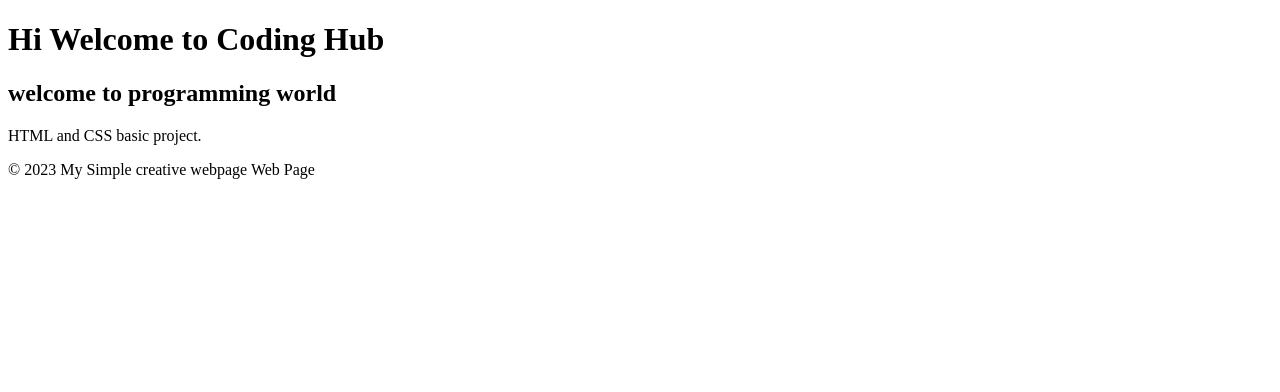
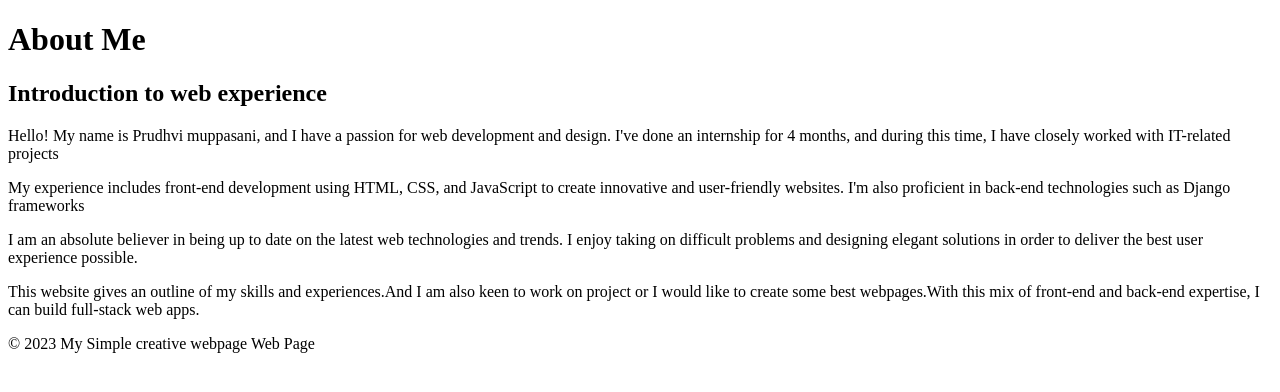
Before and after one commit to PrudhviMuppasani/PrudhviMuppasani.github.io, a plain HTML site: page index.html in a window 1280 px wide. Drawn offline with Linux system fonts and the light colour scheme.

Commit message:
index.html

```diff
--- a/index.html
+++ b/index.html
@@ -3,19 +3,31 @@
 <head>
     <meta charset="UTF-8">
     <meta name="viewport" content="width=device-width, initial-scale=1.0">
-    <title>My Simple Web Page</title>
-    <link rel="stylesheet" href="styles.css"> <!-- Link to the CSS file -->
+    <title>About Me</title>
+    <link rel="stylesheet" type="text/css" href="styles.css">
 </head>
 <body>
     <header>
-        <h1>Hi Welcome to Coding Hub</h1>
+        <h1>About Me</h1>
     </header>
-    <section>
-        <h2>welcome to programming world</h2>
-        <p>HTML and CSS basic project.</p>
-    </section>
+    <div class="container">
+        <h2>Introduction to web experience</h2>
+        <p>
+            Hello! My name is Prudhvi muppasani, and I have a passion for web development and design. I've done an internship for 4 months, and during this time, I have closely worked with IT-related projects
+        </p>
+        <p>
+            My experience includes front-end development using HTML, CSS, and JavaScript to create innovative and user-friendly websites. I'm also proficient in back-end technologies such as Django frameworks
+        </p>
+        <p>
+            I am an absolute believer in being up to date on the latest web technologies and trends. I enjoy taking on difficult problems and designing elegant solutions in order to deliver the best user experience possible.
+        </p>
+        <p>
+            This website gives an outline of my skills and experiences.And I am also keen to work on project or I would like to create some best webpages.With this mix of front-end and back-end expertise, I can build full-stack web apps.
+
+        </p>
     <footer>
         <p>&copy; 2023 My Simple creative webpage Web Page</p>
     </footer>
+    </div>
 </body>
 </html>
```
